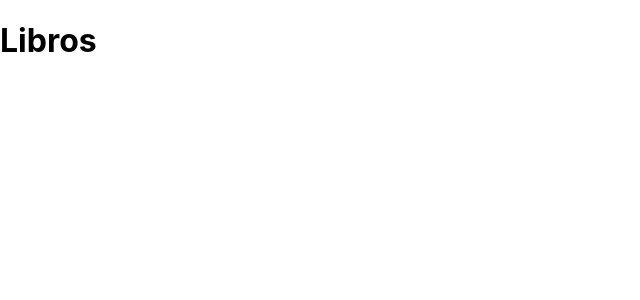
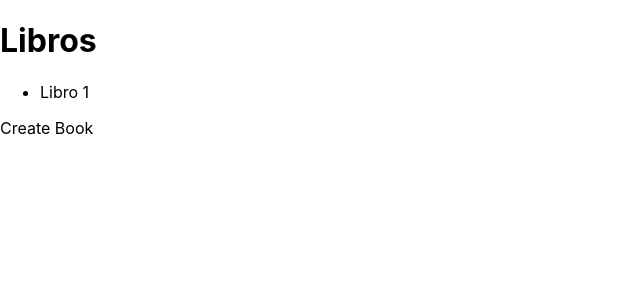
Before and after one commit to mkantonio/bootcamp-aprendible-frontend, a Next.js app: page /libros in a window 1280 px wide. Shown: the top 300 px of the page, without its empty margins (0-640 px from the left). Built offline with nearby package versions, Linux system fonts and the light colour scheme.

Commit message:
enrutamiento entre los componentes

```diff
--- a/pages/index.js
+++ b/pages/index.js
@@ -1,6 +1,6 @@
 import Head from 'next/head'
-import Image from 'next/image'
 import styles from '../styles/Home.module.css'
+import Link from "next/link";
 
 export default function Home() {
   return (
@@ -13,6 +13,9 @@ export default function Home() {
 
     <h1>Books App</h1>
 
+    <Link href="/libros">Book List</Link>
+
+
     </div>
   )
 }
--- a/pages/libros/index.js
+++ b/pages/libros/index.js
@@ -1,8 +1,17 @@
+import Link from "next/link";
+
 const BookList = () => {
     return (
         <div>
 
             <h1>Libros</h1>
+
+            <ul>
+                <li> Libro 1</li>
+            </ul>
+
+            <Link href="/libros/crear">Create Book</Link>
+
         </div>
     )
 
```
Also changed, not shown: pages/libros/crear.js (+8 -3 lines).
